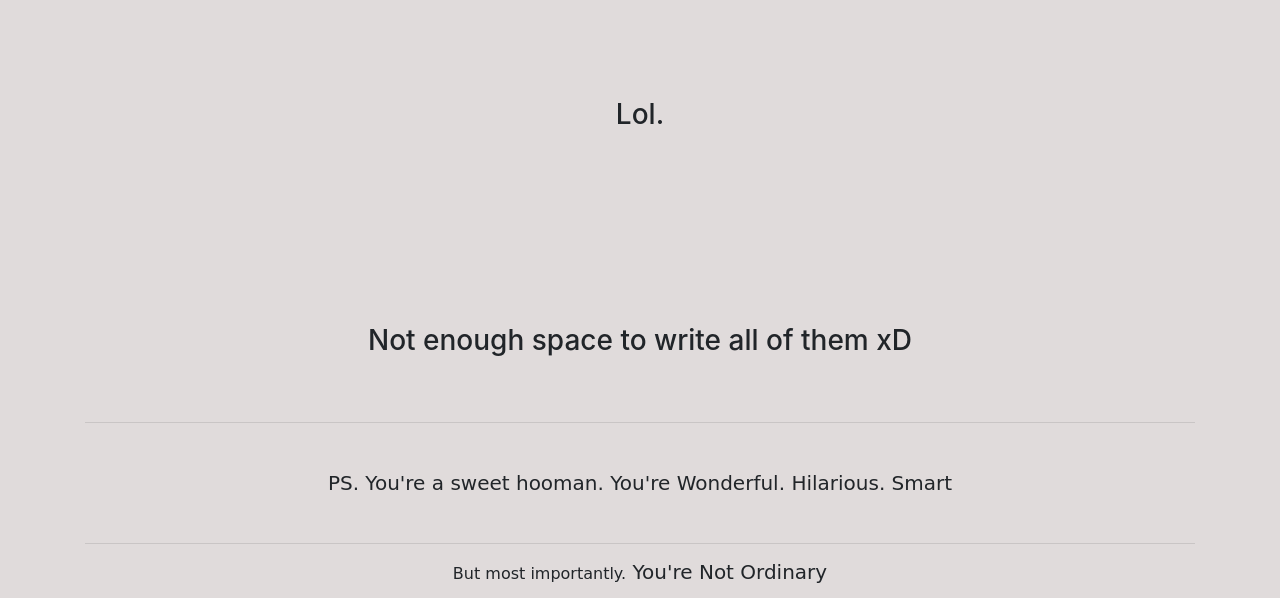
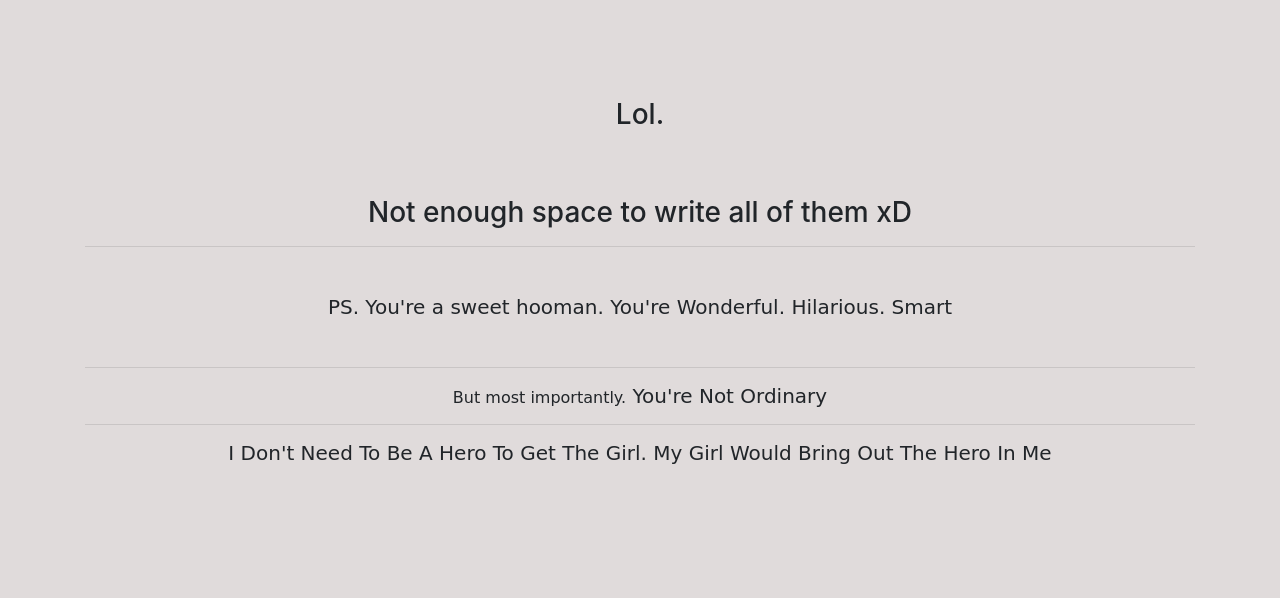
Before and after one commit to ImLordImpaler/pals2, a Django app: page /reasons in a window 1280 px wide. Shown: the part 252-850 px from the top of the page. After the commit the page ends 716 px from the top, so only its background shows below. Run offline with Django 3.2, Linux system fonts and the light colour scheme; some libraries are stand-ins or nearby versions.

Commit message:
Update second.html

```diff
--- a/rachit/templates/rachit/second.html
+++ b/rachit/templates/rachit/second.html
@@ -28,7 +28,7 @@
     <div class='container mt-5 '>
     <h3 > <center>Reasons:</center></h3>
         <h3 class='mainHeading'> <center>Lol. </center></h3>
-<h3 class='mainHeading'> <center> Not enough space to write all of them xD </center></h3>
+<h3 > <center> Not enough space to write all of them xD </center></h3>
         <hr>
         <h5 class='smallQuote m-5'> <center>PS. You're a sweet hooman. You're Wonderful. Hilarious. Smart </center> </h5>
         <hr>
```
